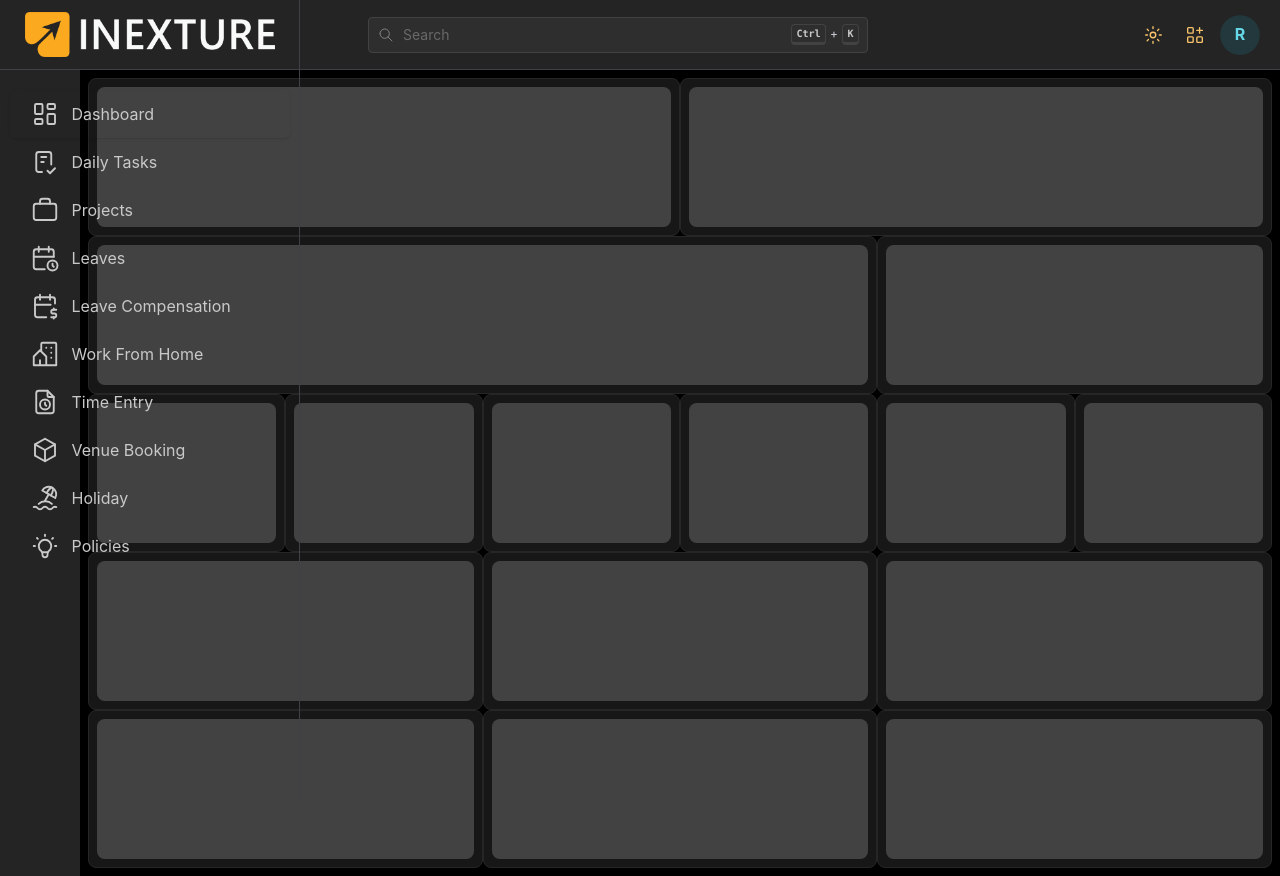
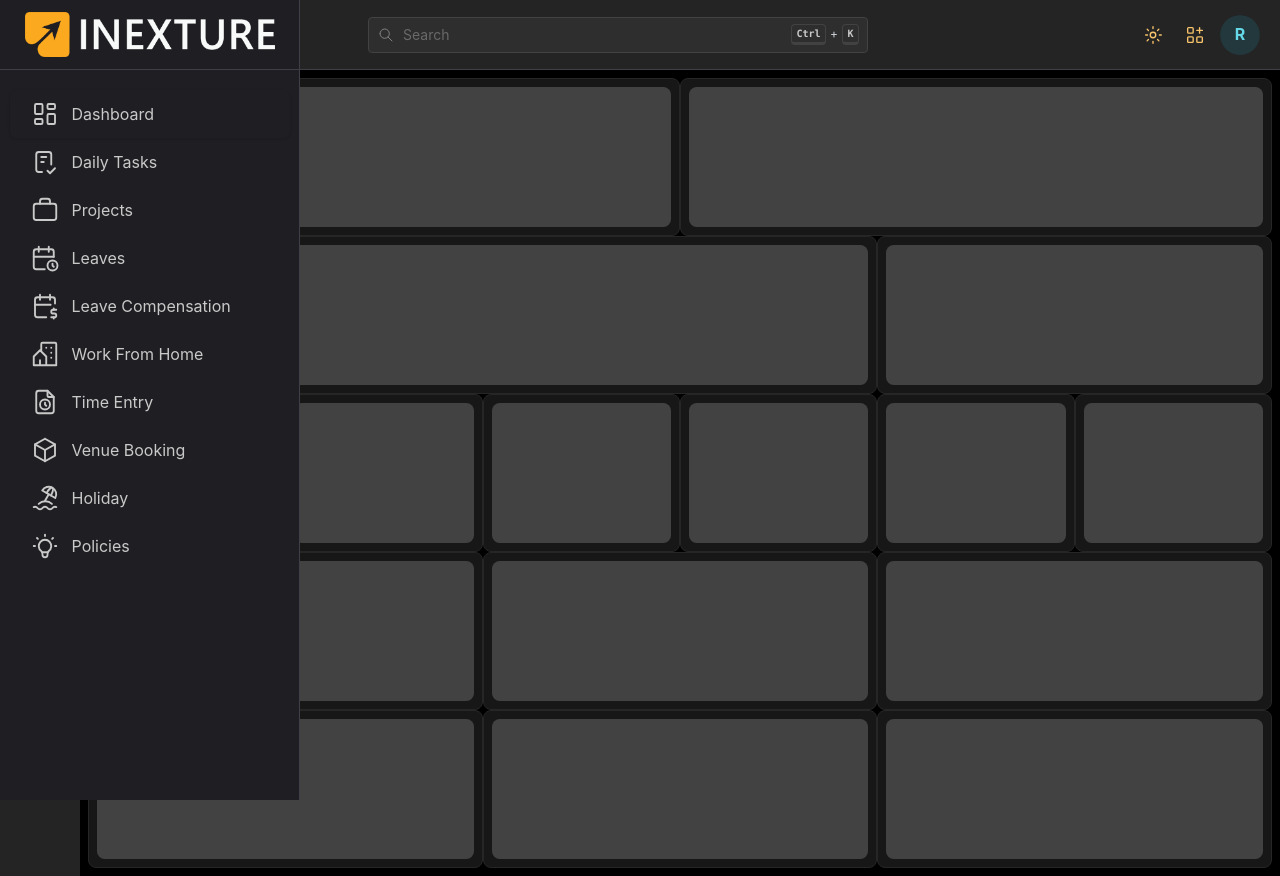
Before and after one commit to rohan-movaliya/inexture-pms-clone, a React (Vite) app: page / in a window 1280 px wide. Built offline with nearby package versions, Linux system fonts and the light colour scheme.

Commit message:
Update Sidebar component styles for improved visibility and interaction

```diff
--- a/src/components/Sidebar.tsx
+++ b/src/components/Sidebar.tsx
@@ -89,6 +89,7 @@ function Sidebar({ expanded, setExpanded }: SidebarProps) {
       className={`fixed left-0 top-0 z-[400] flex h-full flex-col border-r border-zinc-700 bg-sidebar transition-[width] duration-200 ${
         expanded ? "w-[300px]" : "w-[80px]"
       }`}
+      style={{ backgroundColor: "#1f1f23", opacity: 1 }}
       onMouseEnter={() => setExpanded(true)}
       onMouseLeave={() => setExpanded(false)}
     >
```
